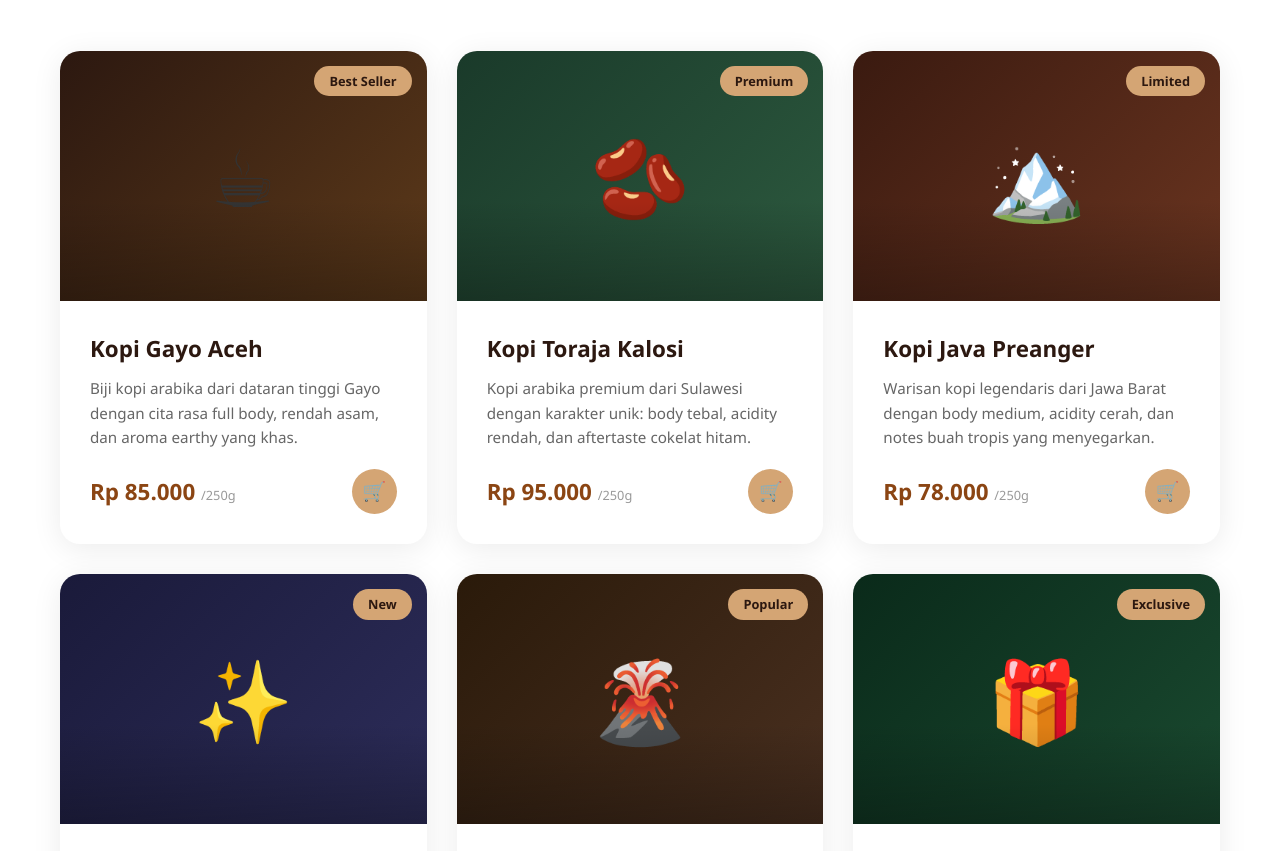
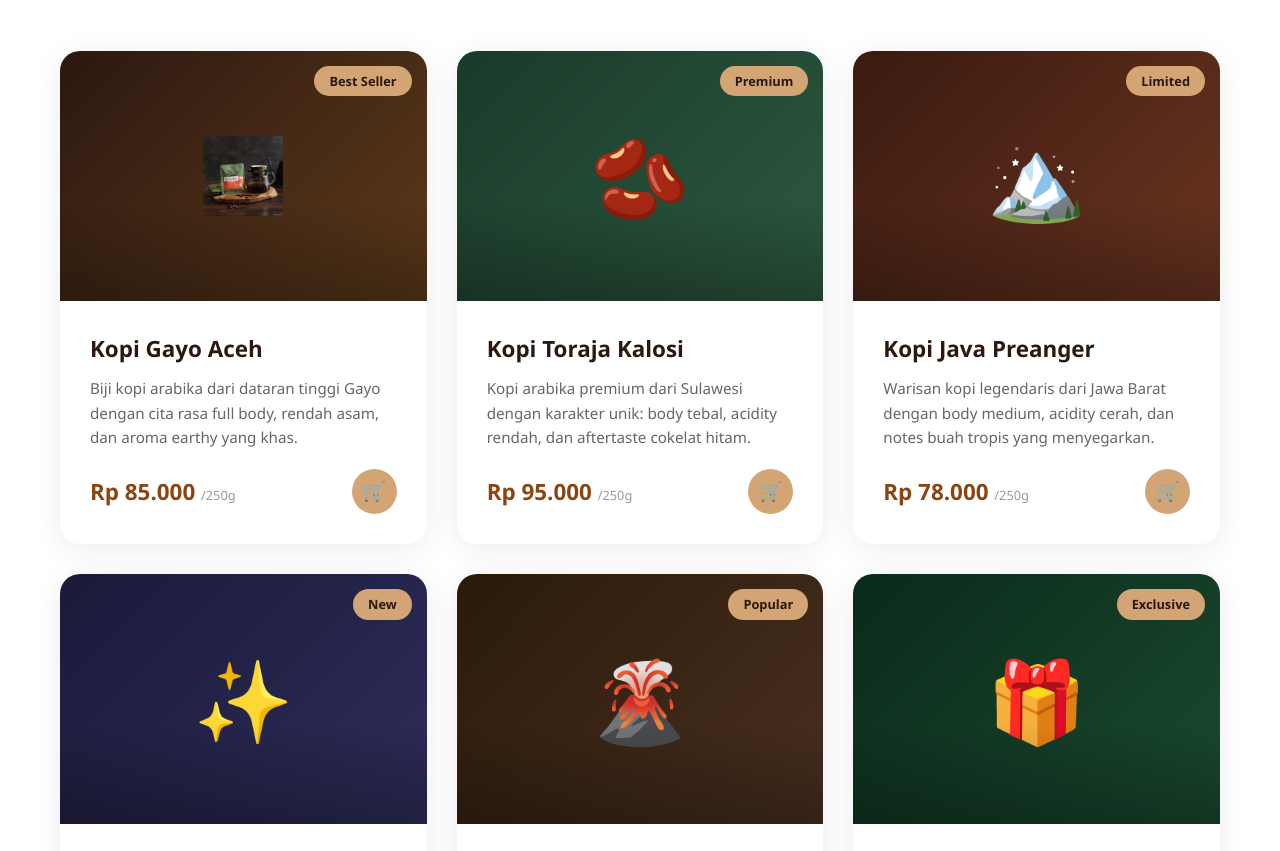
Before and after one commit to sabelladeangel-bot/LANDING-PAGE, a plain HTML site: page index.html in a window 1280 px wide. Shown: the part 1760-2611 px from the top of the page. Drawn offline with Linux system fonts and the light colour scheme.

Commit message:
Replace product icon with image for Kopi Gayo Aceh and add new image file

```diff
--- a/index.html
+++ b/index.html
@@ -1442,7 +1442,7 @@
                 <div class="product-card reveal">
                     <div class="product-image" style="background: linear-gradient(135deg, #2C1810, #5D3A1A);">
                         <span class="product-badge">Best Seller</span>
-                        ☕
+                        <img src="kopigayo.jpg" alt="Kopi Gayo Aceh" style="width: 80px; height: 80px;">
                     </div>
                     <div class="product-info">
                         <h3>Kopi Gayo Aceh</h3>
```
Also changed, not shown: kopijava.jpg (added).
